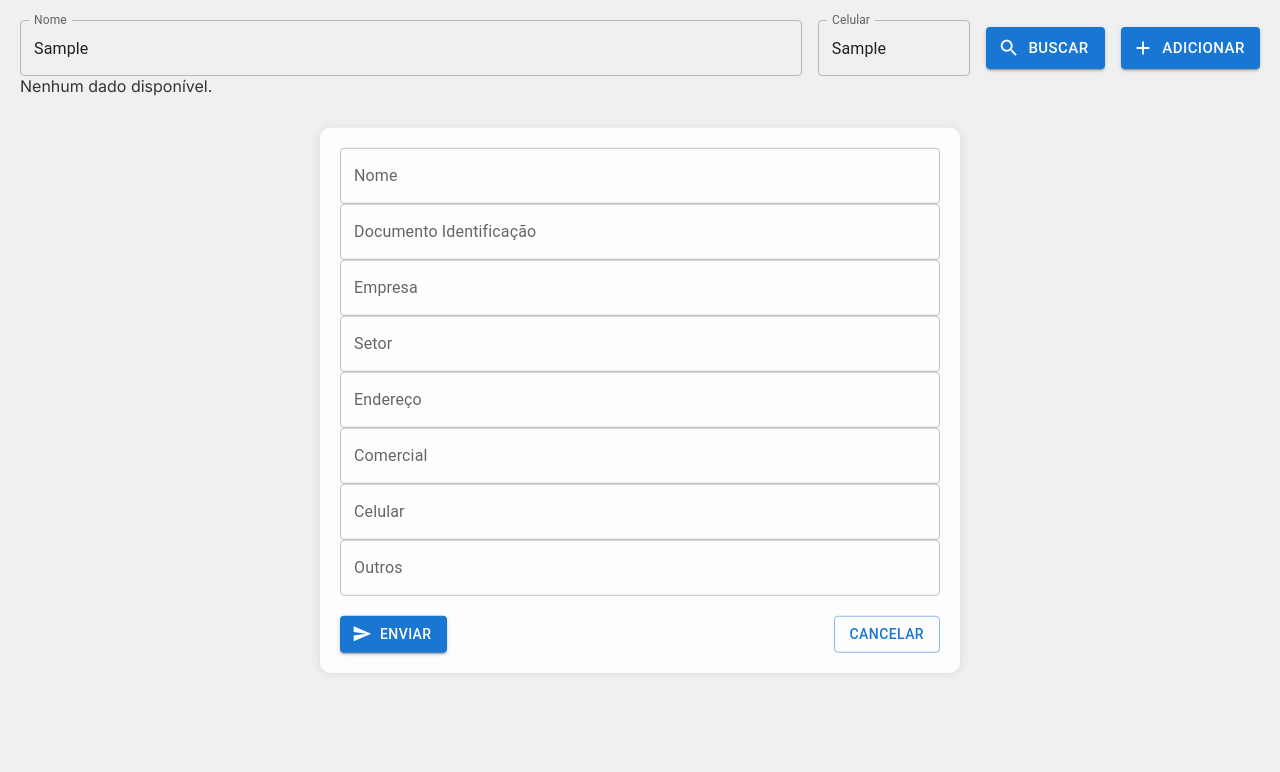
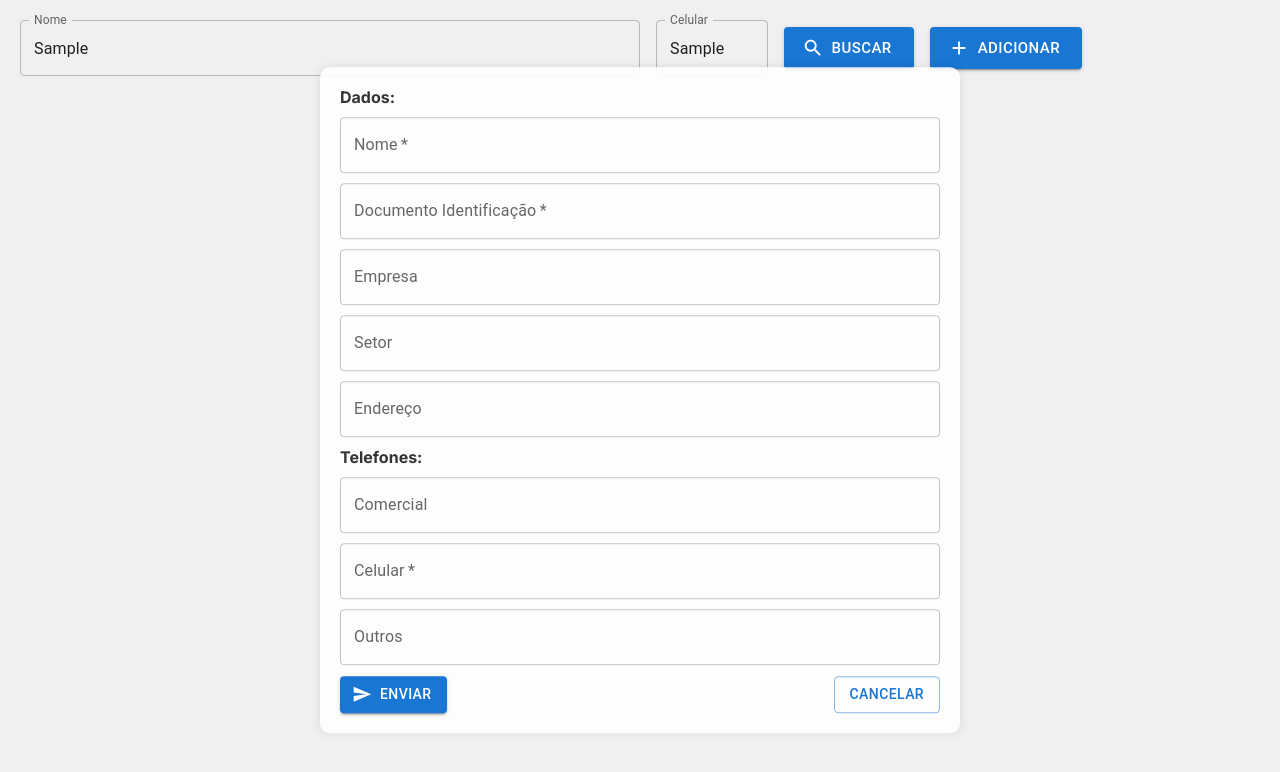
Before and after one commit to MagalhaesVini/Lista-Telefonica, a Next.js app: page / in a window 1280 px wide. Both pictures are taken after typing "Sample", "Sample" into the empty fields and a click on the button "ADICIONAR". Shown: the top 772 px of the page. Built offline with nearby package versions, Linux system fonts and the light colour scheme.

Commit message:
Atualização de components

```diff
--- a/app/components/DadosObtidos.jsx
+++ b/app/components/DadosObtidos.jsx
@@ -1,18 +1,58 @@
-import React from 'react';
+import React, { useState } from 'react';
+import ExpandMoreIcon from '@mui/icons-material/ExpandMore';
+import ExpandLessIcon from '@mui/icons-material/ExpandLess';
+
+function formatarTelefone(telefone) {
+  if (!telefone) return '';
+  const cleaned = ('' + telefone).replace(/\D/g, '');
+  const match = cleaned.match(/^(\d{2})(\d{4,5})(\d{4})$/);
+  if (match) {
+    return `(${match[1]}) ${match[2]}-${match[3]}`;
+  }
+  return telefone;
+}
+
+function formatarDocumento(documento) {
+  if (!documento) return '';
+  const cleaned = ('' + documento).replace(/\D/g, '');
+  if (cleaned.length === 11) {
+    return cleaned.replace(/(\d{3})(\d{3})(\d{3})(\d{2})/, '$1.$2.$3-$4');
+  } else if (cleaned.length === 14) {
+    return cleaned.replace(/(\d{2})(\d{3})(\d{3})(\d{4})(\d{2})/, '$1.$2.$3/$4-$5');
+  }
+  return documento;
+}
 
 function DadosObtidos({ dados }) {
-  if (!dados || dados.length === 0) {
-    return <p>Nenhum dado disponível.</p>;
-  }
+  const [selectedItem, setSelectedItem] = useState(null);
+
+  const handleItemClick = (index) => {
+    setSelectedItem(selectedItem === index ? null : index);
+  };
 
   return (
     <div className="dados-obtidos">
       {dados.map((item, index) => (
-        <div key={index} className="dados-item">
-          <p>Nome: {item.nome}</p>
-          <p>Empresa: {item.empresa}</p>
-          <p>Setor: {item.setor}</p>
-          <p>Celular: {item.celular}</p>
+        <div key={index} className="dados-box" style={{ backgroundColor: selectedItem === index ? 'lightblue' : 'white', margin: '10px', padding: '15px', borderRadius: '10px', boxShadow: '0 2px 4px rgba(0, 0, 0, 0.1)', transition: 'background-color 0.3s' }}>
+          <div style={{ display: 'flex', justifyContent: 'space-between', alignItems: 'center', cursor: 'pointer', borderBottom: '1px solid #ccc', paddingBottom: '10px' }} onClick={() => handleItemClick(index)}>
+            <div>
+              <p style={{ marginBottom: '5px' }}><strong>Nome:</strong> {item.nome}</p>
+              <p style={{ marginBottom: '5px' }}><strong>Celular:</strong> {formatarTelefone(item.celular)}</p>
+            </div>
+            <div>
+              {selectedItem === index ? <ExpandLessIcon /> : <ExpandMoreIcon />}
+            </div>
+          </div>
+          {selectedItem === index && (
+            <div style={{ marginTop: '10px' }}>
+              <p style={{ marginBottom: '5px' }}><strong>Documento de Identificação:</strong> {formatarDocumento(item.documento_identificacao)}</p>
+              <p style={{ marginBottom: '5px' }}><strong>Endereço:</strong> {item.endereço}</p>
+              <p style={{ marginBottom: '5px' }}><strong>Empresa:</strong> {item.empresa}</p>
+              <p style={{ marginBottom: '5px' }}><strong>Setor:</strong> {item.setor}</p>
+              <p style={{ marginBottom: '5px' }}><strong>Telefone Comercial:</strong> {formatarTelefone(item.comercial)}</p>
+              <p style={{ marginBottom: '5px' }}><strong>Outros:</strong> {formatarTelefone(item.outros)}</p>
+            </div>
+          )}
         </div>
       ))}
     </div>
--- a/app/components/Formulario.jsx
+++ b/app/components/Formulario.jsx
@@ -4,39 +4,90 @@ import TextField from '@mui/material/TextField';
 import SendIcon from '@mui/icons-material/Send';
 
 function Formulario({ handleSubmit, handleFecharFormulario }) {
-  const [formData, setFormData] = useState({
+  const initialState = {
     nome: '',
-    documentoIdentificacao: '',
+    documento_identificacao: '',
     empresa: '',
     setor: '',
-    endereco: '',
+    endereço: '',
     comercial: '',
     celular: '',
     outros: '',
-  });
+  };
+
+  const [formData, setFormData] = useState(initialState);
   const [errorMessage, setErrorMessage] = useState('');
+  const [requiredFields, setRequiredFields] = useState(['nome', 'celular']);
+
+  const isValidCPF = (cpf) => {
+    return cpf.length === 11;
+  };
+
+  const isValidCNPJ = (cnpj) => {
+    return cnpj.length === 14;
+  };
+
+  const formatDocument = (value) => {
+    const numericValue = value.replace(/\D/g, '');
+    if (numericValue.length <= 11) {
+      return numericValue.replace(/^(\d{0,3})(\d{0,3})(\d{0,3})(\d{0,2})$/, '$1.$2.$3-$4');
+    } else {
+      return numericValue.replace(/^(\d{0,2})(\d{0,3})(\d{0,3})(\d{0,4})(\d{0,2})$/, '$1.$2.$3/$4-$5');
+    }
+  };
+
+  const formatPhone = (value) => {
+    const numericValue = value.replace(/\D/g, '');
+    return numericValue.replace(/^(\d{2})(\d{1})(\d{4})(\d{4})$/, '($1) $2 $3-$4');
+  };
 
   const handleChange = (e) => {
     const { name, value } = e.target;
-    if (['celular', 'comercial', 'outros'].includes(name)) {
-      if (/^\d+$/.test(value) || value === '') {
-        setFormData((prevData) => ({
-          ...prevData,
-          [name]: value,
-        }));
-      }
-    } else {
-      setFormData((prevData) => ({
-        ...prevData,
-        [name]: value,
-      }));
+    let newValue = value;
+
+    if (name === 'documento_identificacao') {
+      newValue = formatDocument(value);
+    } else if (name === 'comercial') {
+      newValue = value.replace(/\D/g, '');
+      newValue = newValue.replace(/^(\d{2})(\d{4})(\d{4})$/, '($1) $2-$3');
+    } else if (['celular', 'outros'].includes(name)) {
+      newValue = value.replace(/\D/g, '');
+      newValue = newValue.replace(/^(\d{2})(\d{1})(\d{4})(\d{4})$/, '($1) $2 $3-$4');
     }
+
+    setFormData((prevData) => ({
+      ...prevData,
+      [name]: newValue,
+    }));
   };
 
   const handleSubmitForm = async (e) => {
     e.preventDefault();
     try {
-      const response = await handleSubmit(formData);
+      const missingFields = requiredFields.filter(field => !formData[field]);
+      if (missingFields.length > 0) {
+        setErrorMessage(`Por favor, preencha os campos obrigatórios: ${missingFields.join(', ')}`);
+        return;
+      }
+
+      const cleanedDocument = formData.documento_identificacao.replace(/\D/g, '');
+
+      if (!isValidCPF(cleanedDocument) && !isValidCNPJ(cleanedDocument)) {
+        setErrorMessage('Documento de identificação inválido. Por favor, insira um CPF ou CNPJ válido.');
+        return;
+      }
+
+      const cleanedComercial = formData.comercial.replace(/\D/g, '');
+      const cleanedPhone = formData.celular.replace(/\D/g, '');
+      const cleanedOutros = formData.outros.replace(/\D/g, '');
+
+      const response = await handleSubmit({
+        ...formData,
+        comercial: cleanedComercial,
+        celular: cleanedPhone,
+        outros: cleanedOutros,
+        documento_identificacao: cleanedDocument,
+      });
       if (response.error) {
         setErrorMessage(response.error);
       } else {
@@ -51,31 +102,24 @@ function Formulario({ handleSubmit, handleFecharFormulario }) {
   };
 
   const handleReset = () => {
-    setFormData({
-      nome: '',
-      documentoIdentificacao: '',
-      empresa: '',
-      setor: '',
-      endereco: '',
-      comercial: '',
-      celular: '',
-      outros: '',
-    });
+    setFormData(initialState);
   };
 
   return (
     <div style={{ position: 'absolute', top: '50%', left: '50%', transform: 'translate(-50%, -50%)', backgroundColor: 'rgba(255, 255, 255, 0.9)', padding: '20px', borderRadius: '10px', boxShadow: '0px 0px 10px rgba(0, 0, 0, 0.1)', zIndex: 9999 }}>
       <form onSubmit={handleSubmitForm}>
-        <TextField name="nome" label="Nome" value={formData.nome} onChange={handleChange} fullWidth />
-        <TextField name="documentoIdentificacao" label="Documento Identificação" value={formData.documentoIdentificacao} onChange={handleChange} fullWidth />
-        <TextField name="empresa" label="Empresa" value={formData.empresa} onChange={handleChange} fullWidth />
-        <TextField name="setor" label="Setor" value={formData.setor} onChange={handleChange} fullWidth />
-        <TextField name="endereco" label="Endereço" value={formData.endereco} onChange={handleChange} fullWidth />
-        <TextField name="comercial" label="Comercial" value={formData.comercial} onChange={handleChange} fullWidth />
-        <TextField name="celular" label="Celular" value={formData.celular} onChange={handleChange} fullWidth />
-        <TextField name="outros" label="Outros" value={formData.outros} onChange={handleChange} fullWidth />
-        {errorMessage && <p style={{ color: 'red' }}>{errorMessage}</p>}
-        <div style={{ marginTop: '20px', display: 'flex', justifyContent: 'space-between' }}>
+        {errorMessage && <p style={{ color: 'red', textAlign: 'center', marginBottom: '10px' }}>{errorMessage}</p>}
+        <p style={{ marginBottom: '10px', fontSize: '1rem', fontWeight: 'bold' }}>Dados:</p>
+        <TextField name="nome" label="Nome" value={formData.nome} onChange={handleChange} fullWidth required style={{ marginBottom: '10px' }} />
+        <TextField name="documento_identificacao" label="Documento Identificação" value={formData.documento_identificacao} onChange={handleChange} fullWidth inputProps={{ maxLength: 18 }} required style={{ marginBottom: '10px' }} />
+        <TextField name="empresa" label="Empresa" value={formData.empresa} onChange={handleChange} fullWidth style={{ marginBottom: '10px' }} />
+        <TextField name="setor" label="Setor" value={formData.setor} onChange={handleChange} fullWidth style={{ marginBottom: '10px' }} />
+        <TextField name="endereço" label="Endereço" value={formData.endereço} onChange={handleChange} fullWidth style={{ marginBottom: '10px' }} />
+        <p style={{ marginBottom: '10px', fontSize: '1rem', fontWeight: 'bold' }}>Telefones:</p>
+        <TextField name="comercial" label="Comercial" value={formData.comercial} onChange={handleChange} fullWidth inputProps={{ maxLength: 10 }} style={{ marginBottom: '10px' }} />
+        <TextField name="celular" label="Celular" value={formData.celular} onChange={handleChange} fullWidth required inputProps={{ maxLength: 11 }} style={{ marginBottom: '10px' }} />
+        <TextField name="outros" label="Outros" value={formData.outros} onChange={handleChange} fullWidth inputProps={{ maxLength: 11 }} style={{ marginBottom: '10px' }} />
+        <div style={{ marginTop: '1px', display: 'flex', justifyContent: 'space-between' }}>
           <Button type="submit" variant="contained" startIcon={<SendIcon />}>Enviar</Button>
           <Button variant="outlined" onClick={handleFecharFormulario}>Cancelar</Button>
         </div>
--- a/app/components/IconLabelButtons.jsx
+++ b/app/components/IconLabelButtons.jsx
@@ -32,7 +32,7 @@ function IconLabelButtons({ handleBuscarNomeClick, handleBuscarCelularClick, han
           id="nome"
           label="Nome"
           variant="outlined"
-          sx={{ width: '72%' }}
+          sx={{ width: '50%' }}
           value={nome}
           onChange={(e) => setNome(e.target.value)}
           onKeyPress={handleKeyPress}
@@ -41,7 +41,7 @@ function IconLabelButtons({ handleBuscarNomeClick, handleBuscarCelularClick, han
           id="celular"
           label="Celular"
           variant="outlined"
-          sx={{ width: '14%' }}
+          sx={{ width: '9%' }}
           inputProps={{ maxLength: 11 }}
           value={celular}
           onChange={(e) => setCelular(e.target.value)}
--- a/package.json
+++ b/package.json
@@ -17,6 +17,7 @@
     "express": "^4.18.2",
     "next": "14.1.0",
     "react": "^18",
-    "react-dom": "^18"
+    "react-dom": "^18",
+    "react-input-mask": "^2.0.4"
   }
 }
```
Also changed, not shown: app/components/Busca.jsx (deleted, +0 -24 lines), 1 other file (tests, documents, lock files or other folders).
